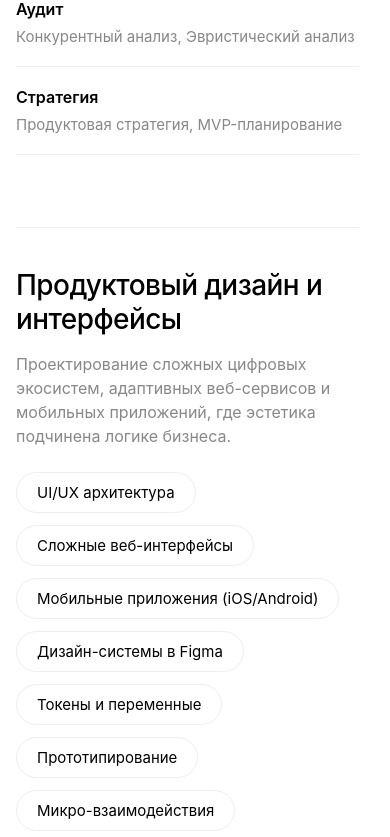
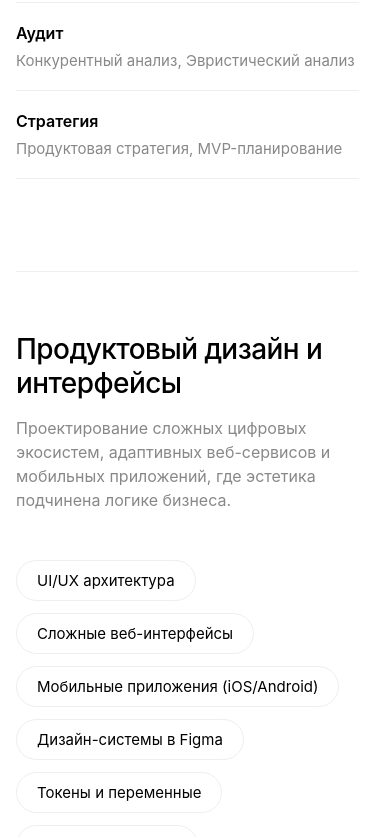
Before and after one commit to Horoshov/my-portfolio, a React (Vite) app: page /about in a window 390 px wide. Shown: the part 1146-1983 px from the top of the page. Built offline with nearby package versions, Linux system fonts and the light colour scheme.

Commit message:
style: increase mobile vertical spacing in service blocks

```diff
--- a/src/components/ServiceBlock.css
+++ b/src/components/ServiceBlock.css
@@ -135,12 +135,11 @@
   }
 }
   .service-block-item {
-    padding: 40px 0;
+    padding: 60px 0; /* Увеличили отступы блоков на мобильных */
   }
   .service-block-header {
     gap: 12px;
   }
   .service-block-description {
-    margin-bottom: 24px;
+    margin-bottom: 48px; /* Увеличили отступ снизу описания */
   }
-}
```
